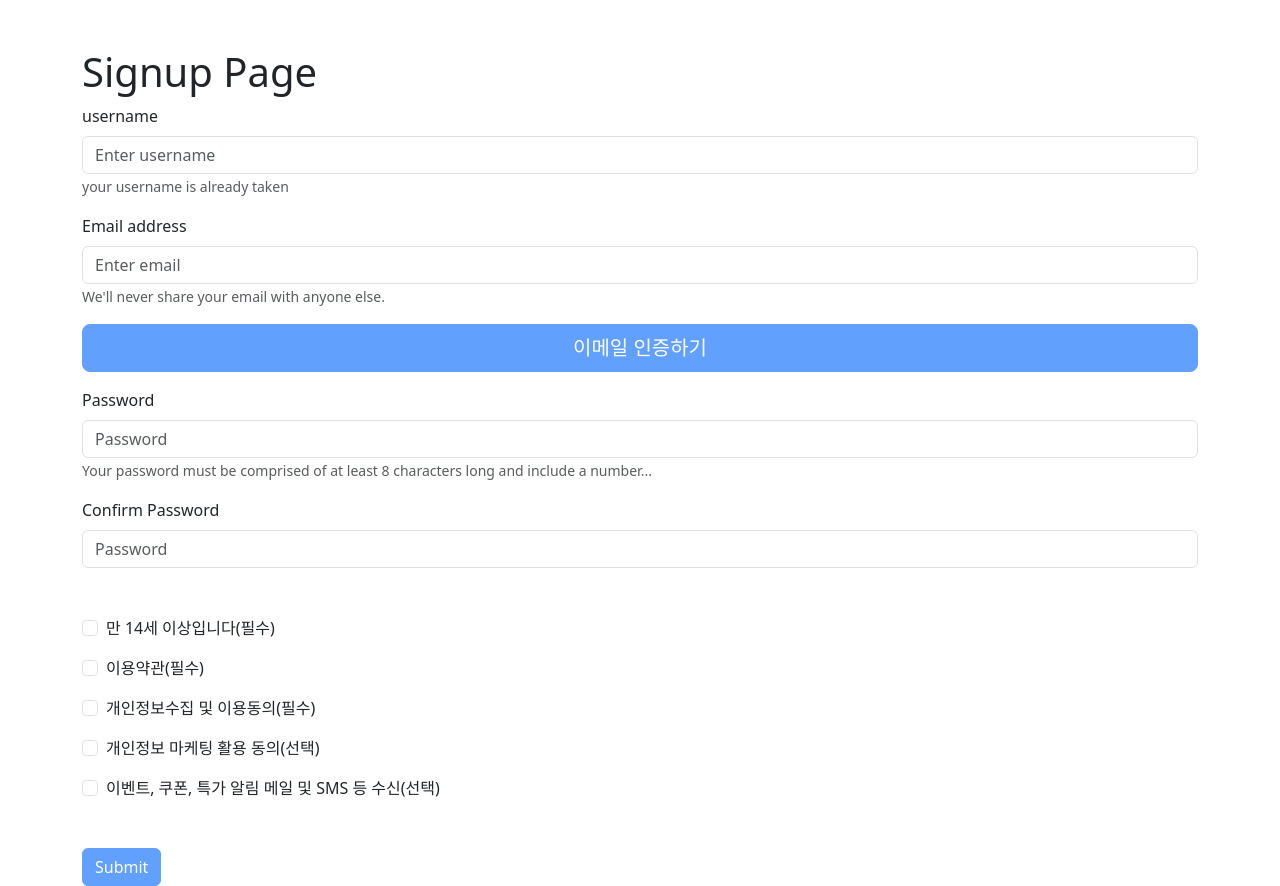
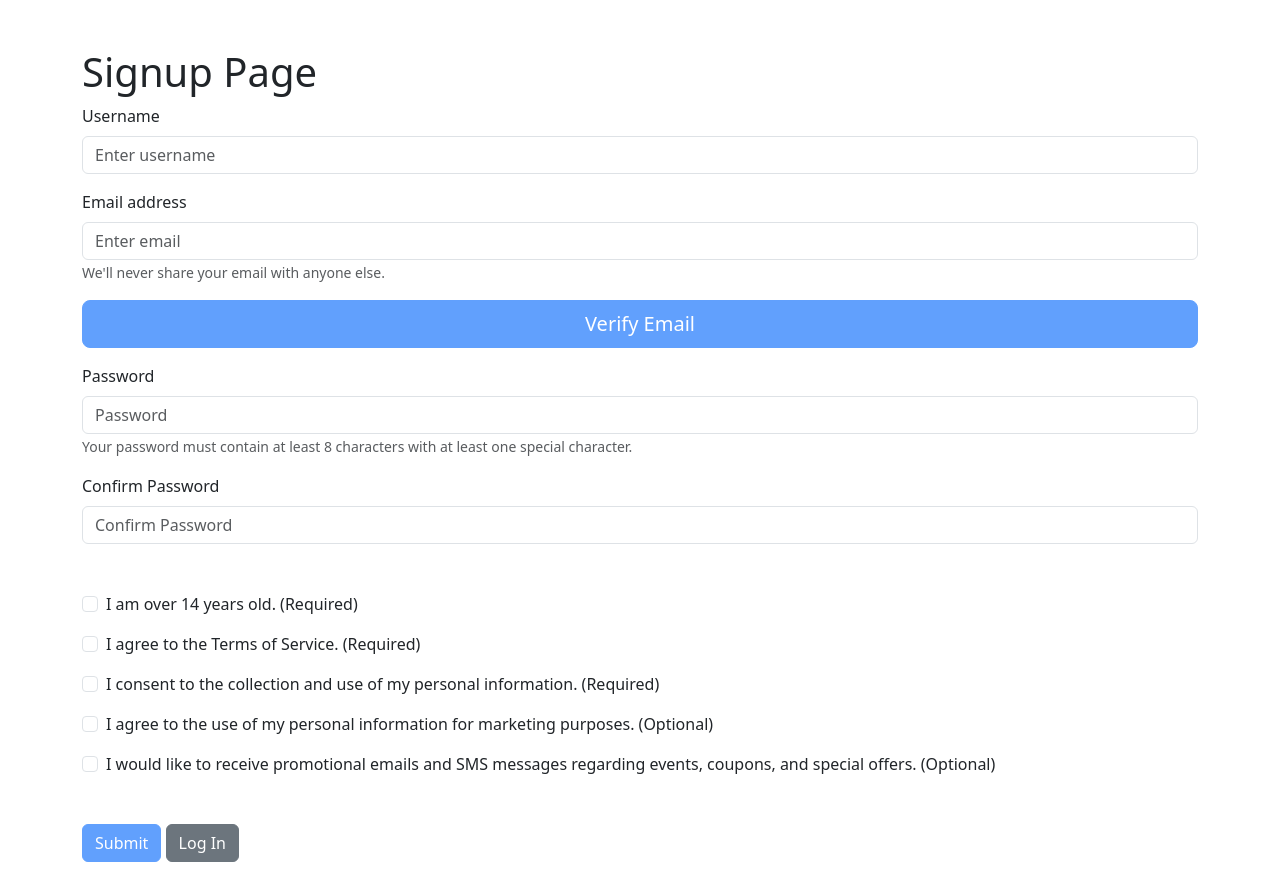
Before and after one commit to sangwon432/ecommerce_front, a React (Create React App) app: page /signup in a window 1280 px wide. After the commit the page ends 862 px from the top, so only its background shows below. Built offline with nearby package versions, Linux system fonts and the light colour scheme.

Commit message:
signup page에서 checkbox 수정

```diff
--- a/src/pages/Login.js
+++ b/src/pages/Login.js
@@ -18,10 +18,7 @@ const Login = () => {
 
         try {
             const {data, status} = await axios.post("http://localhost:8000/api/auth/login", userInput)
-            console.log("++++++++", status)
             if (status === 200) {
-
-                console.log("++++++++++++++++++++++", data.data.accessToken)
                 localStorage.setItem("accessToken", data.data.accessToken) // accessToken이라는 키값 생성후 value는 accessToken을 store
                 navigate("/profile")
             }
@@ -63,18 +60,14 @@ const Login = () => {
 
                     <>
                         <Button variant="primary" size="lg" type="submit">
-                            Submit
+                            Log In
                         </Button>
                         {" "}
                         <Button variant="secondary" size="lg" active onClick={() => navigate("/forgot/password")}>
-                            패스워드 찾기
+                            Forgot Password
                         </Button>
-
                     </>
-
                 </Form>
-
-
             </Row>
         </Container>
     );
--- a/src/pages/Signup.js
+++ b/src/pages/Signup.js
@@ -12,6 +12,8 @@ const Signup = () => {
     const [password, setPassword] = useState("")
     const [confirmPW, setConfirmPW] = useState("")
 
+    const [isVerificationEmailSent, setIsVerificationEmailSent] = useState(false)
+
     const [isEmailValid, setIsEmailValid] = useState(false)
     const [isCodeView, setIsCodeView] = useState(false)
     const [code, setCode] = useState("")
@@ -21,6 +23,8 @@ const Signup = () => {
     const [agreeOfPersonalInfo, setAgreeOfPersonalInfo] = useState(false)
     const [agreeOfMarketing, setAgreeOfMarketing] = useState(false)
     const [agreeOfEvent, setAgreeOfEvent] = useState(false)
+
+    console.log(over14)
 
     const [isVerified, setIsVerified] = useState(false)
 
@@ -42,6 +46,7 @@ const Signup = () => {
             const {status} = await axios.post("http://localhost:8000/api/auth/email/send", {email})
             if (status === 200) {
                 setIsCodeView(true)
+                setIsVerificationEmailSent(true)
             }
 
         } catch (err) {
@@ -72,6 +77,8 @@ const Signup = () => {
             console.log(err.message)
         }
     }
+
+
 
     const submitHandler = async (e) => {
         e.preventDefault()
@@ -122,16 +129,16 @@ const Signup = () => {
             <Row>
                 <Form onSubmit={submitHandler}>
                     <Form.Group className="mb-3">
-                        <Form.Label>username</Form.Label>
+                        <Form.Label>Username</Form.Label>
                         <Form.Control
                             type="text"
                             placeholder="Enter username"
                             value={username}
                             onChange={(e)=> setUsername(e.target.value)}
                         />
-                        <Form.Text className="text-muted">
-                            your username is already taken
-                        </Form.Text>
+                        {/*<Form.Text className="text-muted">*/}
+                        {/*    your username is already taken*/}
+                        {/*</Form.Text>*/}
                     </Form.Group>
 
                     <Form.Group className="mb-3">
@@ -148,8 +155,8 @@ const Signup = () => {
                     </Form.Group>
 
                     <div className="d-grid gap-2 mb-3">
-                        <Button variant="primary" size="lg" disabled={!isEmailValid} onClick={sendEmailCode}>
-                            이메일 인증하기
+                        <Button variant="primary" size="lg" disabled={!isEmailValid || isVerificationEmailSent} onClick={sendEmailCode}>
+                            Verify Email
                         </Button>
                     </div>
 
@@ -164,7 +171,7 @@ const Signup = () => {
                             </Form.Group>
                             <div className="d-grid gap-2 mb-3">
                                 <Button variant="primary" size="lg" disabled={!isEmailValid} onClick={verifyEmail}>
-                                    코드 인증하기
+                                    Verify
                                 </Button>
                             </div>
                         </div>
@@ -178,7 +185,7 @@ const Signup = () => {
                                       value={password}
                                       onChange={(e)=> setPassword(e.target.value)}/>
                         <Form.Text className={"text-muted"}>
-                            Your password must be comprised of at least 8 characters long and include a number...
+                            Your password must contain at least 8 characters with at least one special character.
                         </Form.Text>
                     </Form.Group>
 
@@ -186,51 +193,57 @@ const Signup = () => {
                         <Form.Label>Confirm Password</Form.Label>
                         <Form.Control
                             type="password"
-                            placeholder="Password"
+                            placeholder="Confirm Password"
                             value={confirmPW}
                             onChange={(e)=> setConfirmPW(e.target.value)}/>
                     </Form.Group>
 
                     <Form.Group className="mb-5">
                         <Form.Check type="checkbox"
-                                    label="만 14세 이상입니다(필수)"
+                                    label="I am over 14 years old. (Required)"
                                     className={"mb-3"}
                                     value={over14}
-                                    onChange={(e)=> setOver14(e.target.value)}
+                                    onChange={() => setOver14(!over14)}
                         />
                         <Form.Check
                             type="checkbox"
-                            label="이용약관(필수)"
+                            label="I agree to the Terms of Service. (Required)"
                             className={"mb-3"}
                             value={agreeOfTerms}
-                            onChange={(e)=> setAgreeOfTerms(e.target.value)}
+                            onChange={()=> setAgreeOfTerms(!agreeOfTerms)}
                         />
                         <Form.Check
                             type="checkbox"
-                            label="개인정보수집 및 이용동의(필수)"
+                            label="I consent to the collection and use of my personal information. (Required)"
                             className={"mb-3"}
                             value={agreeOfPersonalInfo}
-                            onChange={(e)=> setAgreeOfPersonalInfo(e.target.value)}
+                            onChange={()=> setAgreeOfPersonalInfo(!agreeOfPersonalInfo)}
                         />
                         <Form.Check
                             type="checkbox"
-                            label="개인정보 마케팅 활용 동의(선택)"
+                            label="I agree to the use of my personal information for marketing purposes. (Optional)"
                             className={"mb-3"}
                             value={agreeOfMarketing}
-                            onChange={(e)=> setAgreeOfMarketing(e.target.value)}
+                            onChange={()=> setAgreeOfMarketing(!agreeOfMarketing)}
                         />
                         <Form.Check
                             type="checkbox"
-                            label="이벤트, 쿠폰, 특가 알림 메일 및 SMS 등 수신(선택)"
+                            label="I would like to receive promotional emails and SMS messages regarding events, coupons, and special offers. (Optional)"
                             className={"mb-3"}
                             value={agreeOfEvent}
-                            onChange={(e)=> setAgreeOfEvent(e.target.value)}
+                            onChange={()=> setAgreeOfEvent(!agreeOfEvent)}
                         />
                     </Form.Group>
                     <Button variant="primary" type="submit" disabled={!isVerified}>
                         Submit
                     </Button>
+                    <>  </>
+                    <Button variant="secondary" onClick={() => navigate("/login")}>
+                        Log In
+                    </Button>
                 </Form>
+
+
 
             </Row>
         </Container>
```
